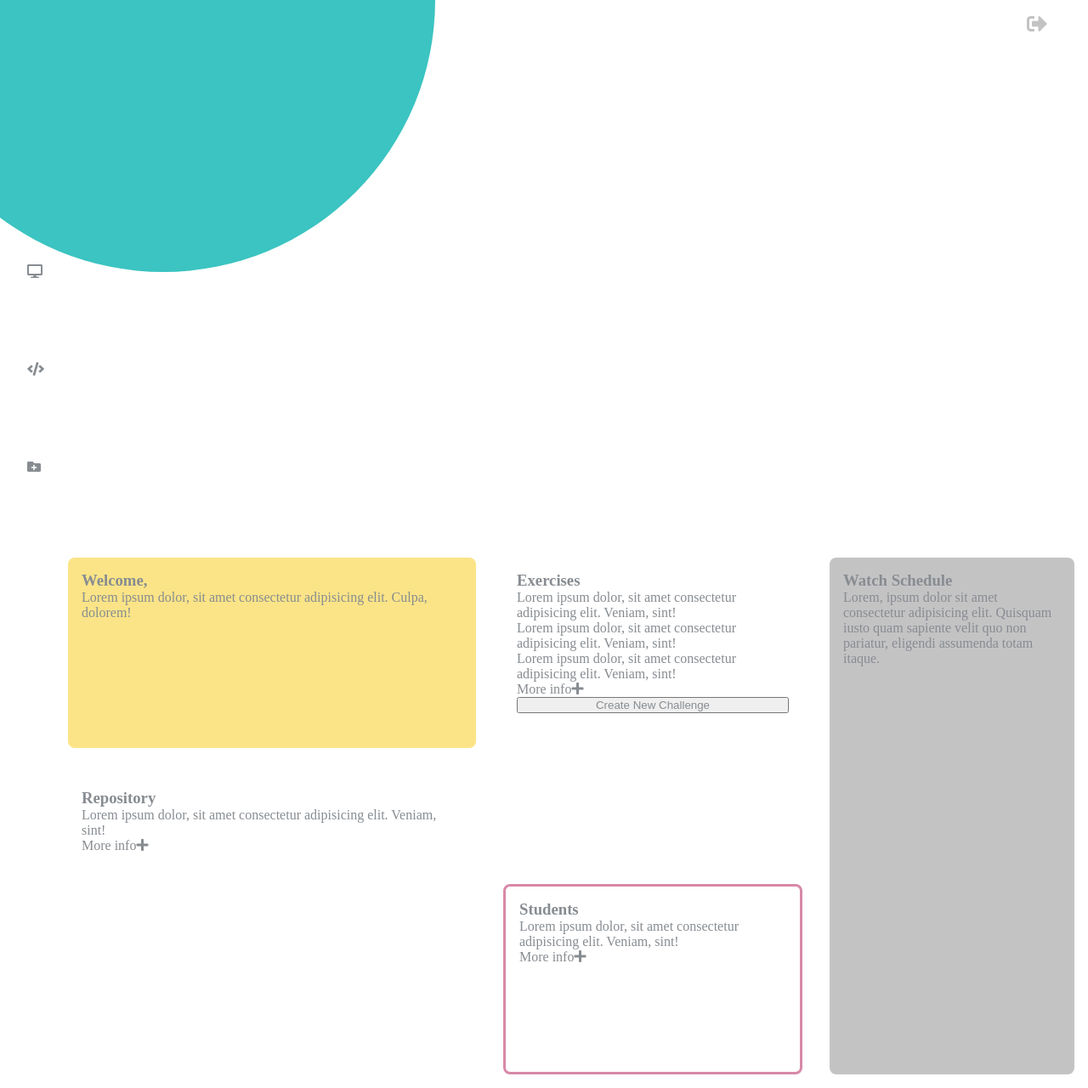
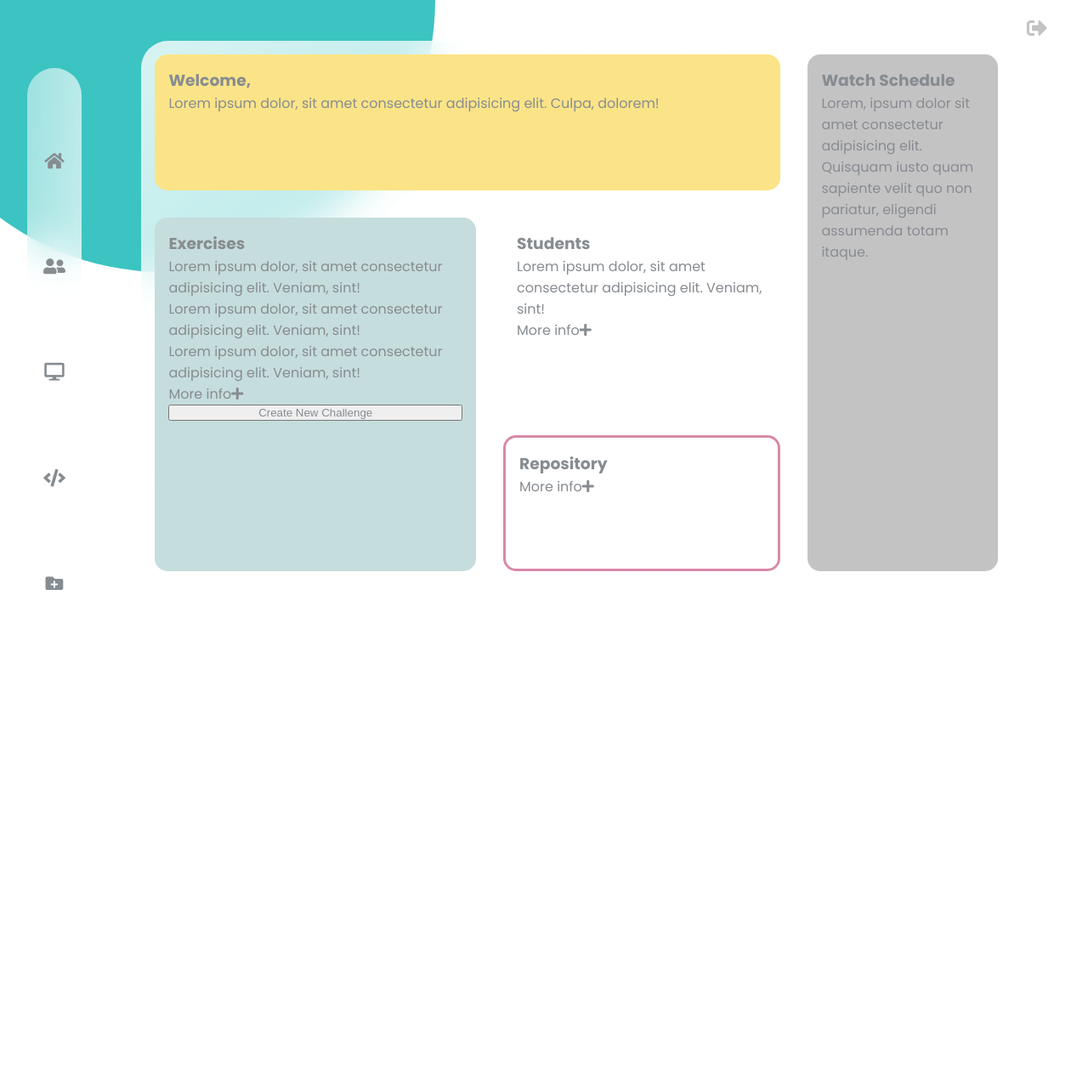
Before and after one commit to basileLeroy/mvc, a PHP site: page /View/coach_profile.php in a window 1280 px wide. Shown: the whole page at 85% size. After the commit the page ends 694 px from the top, so only its background shows below. Run offline with PHP 8.4, Linux system fonts and the light colour scheme.

Commit message:
Change structure for header and nav in includes file

```diff
--- a/View/challenges_display.php
+++ b/View/challenges_display.php
@@ -1,7 +1,9 @@
 <?php
+//This is for the displaying of the previous/exisiting challenges
 
+//TODO: need to set the path with $variable to choose student/coach header.php
 require 'includes/student_header.php';
-//This is for the displaying of the previous/exisiting challenges
+
 ?>
 <div class="challenges">
     <h3>Challenges</h3>
--- a/View/coach_profile.php
+++ b/View/coach_profile.php
@@ -1,27 +1,15 @@
-    <!DOCTYPE html>
-    <html lang="en">
-    <head>
-        <meta charset="UTF-8">
-        <meta name="viewport" content="width=device-width, initial-scale=1.0">
-        <link rel="stylesheet" href="https://use.fontawesome.com/releases/v5.15.2/css/all.css" integrity="sha384-vSIIfh2YWi9wW0r9iZe7RJPrKwp6bG+s9QZMoITbCckVJqGCCRhc+ccxNcdpHuYu" crossorigin="anonymous">
-        <link rel="stylesheet" href="../style/style.css"/>
-        <link rel="icon" type="image/png" href="../style/b.png"/>
-        <title>Becode2U</title>
-    </head>
+<?php
+require 'includes/header.php';
+require 'includes/nav_coach.php';
+?>
 
-
-<body>
-
-<header>
-<?php
-require 'includes/coach_header.php';
-?>
-</header>
-
-<?php require 'includes/vertical_nav.php';?>
         <div class="container">
+            <div class="grid">
             <div class="welcome-msg">
-                    <h3>Welcome,<!-- --><?/*= $_GET["user"] */?> </h3>
+                <h3>Welcome,
+                    <!-- -->
+                    <?/*= $_GET["user"] */?>
+                </h3>
 
                 <?php //TODO: to display welcome msg?>
                 Lorem ipsum dolor, sit amet consectetur adipisicing elit. Culpa, dolorem!
@@ -41,12 +29,13 @@ require 'includes/coach_header.php';
             <div class="watch">
                 <?php //TODO: replace the dummy text for the calendar?>
                 <h3>Watch Schedule</h3>
-                    Lorem, ipsum dolor sit amet consectetur adipisicing elit. Quisquam iusto quam sapiente velit quo non pariatur, eligendi assumenda totam itaque.</div>
+                Lorem, ipsum dolor sit amet consectetur adipisicing elit. Quisquam iusto quam sapiente velit quo non
+                pariatur, eligendi assumenda totam itaque.
+            </div>
 
             <div class="repo">
                 <?php //TODO: replace the dummy text for the repository link?>
                 <h3>Repository</h3>
-                    <p>Lorem ipsum dolor, sit amet consectetur adipisicing elit. Veniam, sint!</p>
                 <a href="">More info<i class="fas fa-plus"></i></a>
             </div>
 
@@ -57,14 +46,8 @@ require 'includes/coach_header.php';
                 <a href="">More info<i class="fas fa-plus"></i></a>
             </div>
             </div>
+        </div>
 
-<footer>
 <?php
 require 'includes/footer.php';
 ?>
-</footer>
-
-
-
-</body>
-</html>
--- a/View/includes/coach_header.php
+++ /dev/null
@@ -1,23 +0,0 @@
-<?php ?>
-
-
-
-
-        <nav class="logout">
-            <a href="#"><i class="fas fa-sign-out-alt"></i></a>
-        </nav>
-
-
-<!--     <section class="glass">
-            <div class="container">
-
-
-                    <div class="vertical-nav">
-                        <a href="coach_profile.php"><i class="fas fa-home"></i></a>
-                        <a href="class_display.php"><i class="fas fa-user-friends"></i></a>
-                        <a href="watch_calendar.php"><i class="fas fa-desktop"></i></a>
-                        <a href="challenges_display.php"><i class="fas fa-code"></i></a>
-                        <a href="create_challenge.php"><i class="fas fa-folder-plus"></i></a>
-                    </div>
-            </div>
-        </section>-->
--- a/View/includes/footer.php
+++ b/View/includes/footer.php
@@ -1,2 +1,9 @@
-<?php ?>
-<div class="circle"></div>
+<footer>
+    <div class="circle"></div>
+</footer>
+
+
+
+</body>
+
+</html>
--- /dev/null
+++ b/View/includes/header.php
@@ -0,0 +1,18 @@
+<!DOCTYPE html>
+    <html lang="en">
+
+    <head>
+        <meta charset="UTF-8">
+        <meta name="viewport" content="width=device-width, initial-scale=1.0">
+        <link rel="stylesheet" href="https://use.fontawesome.com/releases/v5.15.2/css/all.css"
+            integrity="sha384-vSIIfh2YWi9wW0r9iZe7RJPrKwp6bG+s9QZMoITbCckVJqGCCRhc+ccxNcdpHuYu" crossorigin="anonymous">
+        <link rel="icon" type="image/png" href="../style/b.png" />
+        <link rel="stylesheet" href="../style/style.css">
+        <title>Becode2U</title>
+    </head>
+
+    <header>
+        <nav class="logout">
+            <a href="#"><i class="fas fa-sign-out-alt"></i></a>
+        </nav>
+    </header>
--- /dev/null
+++ b/View/includes/nav_coach.php
@@ -0,0 +1,12 @@
+<body>
+
+
+<!-- This is for different user -->
+
+<div class="vertical-nav">
+    <a href="coach_profile.php"><i class="fas fa-home"></i></a>
+    <a href="class_display.php"><i class="fas fa-user-friends"></i></a>
+    <a href="watch_calendar.php"><i class="fas fa-desktop"></i></a>
+    <a href="challenges_display.php"><i class="fas fa-code"></i></a>
+    <a href="create_challenge.php"><i class="fas fa-folder-plus"></i></a>
+</div>
--- a/View/includes/vertical_nav.php
+++ /dev/null
@@ -1,12 +0,0 @@
-<?php ?>
-<section class="glass">
-    <div class="container">
-        <div class="vertical-nav">
-            <a href="coach_profile.php"><i class="fas fa-home"></i></a>
-            <a href="class_display.php"><i class="fas fa-user-friends"></i></a>
-            <a href="watch_calendar.php"><i class="fas fa-desktop"></i></a>
-            <a href="challenges_display.php"><i class="fas fa-code"></i></a>
-            <a href="create_challenge.php"><i class="fas fa-folder-plus"></i></a>
-        </div>
-    </div>
-</section>
--- a/style/style.css
+++ b/style/style.css
@@ -1,3 +1,4 @@
+@import url("https://fonts.googleapis.com/css2?family=Poppins:wght@400;700&display=swap");
 * {
   padding: 0;
   margin: 0;
@@ -5,45 +6,14 @@
           box-sizing: border-box;
 }
 
-main {
-  min-height: 100vh;
-  background-color: #f5f5f5;
-  display: -webkit-box;
-  display: -ms-flexbox;
-  display: flex;
-  -webkit-box-align: center;
-      -ms-flex-align: center;
-          align-items: center;
-  -webkit-box-pack: center;
-      -ms-flex-pack: center;
-          justify-content: center;
-}
-
 a {
   text-decoration: none;
   color: #878c91;
 }
 
-.glass {
-  background-color: white;
-  min-height: 80vh;
-  width: 85%;
-  background: -webkit-gradient(linear, left top, right bottom, from(rgba(255, 255, 255, 0.8)), to(rgba(255, 255, 255, 0.3)));
-  background: linear-gradient(to right bottom, rgba(255, 255, 255, 0.8), rgba(255, 255, 255, 0.3));
-  border-radius: 2rem;
-  Z-index: 3;
-  -webkit-backdrop-filter: blur(1.5rem);
-          backdrop-filter: blur(1.5rem);
-}
-
-.circle {
-  background: #3bc4c1;
-  height: 40rem;
-  width: 40rem;
-  position: absolute;
-  top: -40%;
-  left: -10%;
-  border-radius: 50%;
+body {
+  padding: 3rem 2rem;
+  font-family: 'Poppins', sans-serif;
 }
 
 .logout {
@@ -59,6 +29,9 @@ a {
 }
 
 .vertical-nav {
+  height: 90vh;
+  top: 10vh;
+  width: 5vw;
   display: -webkit-box;
   display: -ms-flexbox;
   display: flex;
@@ -66,35 +39,60 @@ a {
   -webkit-box-direction: normal;
       -ms-flex-direction: column;
           flex-direction: column;
-  -ms-flex-pack: distribute;
-      justify-content: space-around;
-  -ms-grid-row: 1;
-  -ms-grid-row-span: 3;
-  grid-row: 1/4;
-  -ms-grid-column: 1;
-  -ms-grid-column-span: 1;
-  grid-column: 1/2;
+  -webkit-box-align: center;
+      -ms-flex-align: center;
+          align-items: center;
+  -webkit-box-pack: space-evenly;
+      -ms-flex-pack: space-evenly;
+          justify-content: space-evenly;
+  position: absolute;
+  background-color: #f5f5f5;
+  background: -webkit-gradient(linear, left top, right bottom, from(rgba(255, 255, 255, 0.5)), to(rgba(255, 255, 255, 0.8)));
+  background: linear-gradient(to right bottom, rgba(255, 255, 255, 0.5), rgba(255, 255, 255, 0.8));
+  border-radius: 3rem;
+  -webkit-backdrop-filter: blur(1.5rem);
+          backdrop-filter: blur(1.5rem);
 }
 
 .vertical-nav i {
   color: #878c91;
+  font-size: 1.3rem;
+}
+
+.vertical-nav a i:hover {
+  color: #c6dddd;
 }
 
 .container {
+  position: absolute;
+  left: 13vw;
+  margin: auto;
+  width: 80vw;
+  min-height: 90vh;
+  background-color: #f5f5f5;
+  background: -webkit-gradient(linear, left top, right bottom, from(rgba(255, 255, 255, 0.8)), to(rgba(255, 255, 255, 0.3)));
+  background: linear-gradient(to right bottom, rgba(255, 255, 255, 0.8), rgba(255, 255, 255, 0.3));
+  border-radius: 2rem;
+  z-index: 100;
+  -webkit-backdrop-filter: blur(1.5rem);
+          backdrop-filter: blur(1.5rem);
+  color: #878c91;
+}
+
+.grid {
   display: -ms-grid;
   display: grid;
   height: 80vh;
-  -ms-grid-columns: 5% 40% 30% 25%;
-      grid-template-columns: 5% 40% 30% 25%;
-  -ms-grid-rows: 40% 20% 40%;
-      grid-template-rows: 40% 20% 40%;
-  color: #878c91;
+  -ms-grid-columns: 40% 35% 25%;
+      grid-template-columns: 40% 35% 25%;
+  -ms-grid-rows: 30% 40% 30%;
+      grid-template-rows: 30% 40% 30%;
 }
 
-.container div {
+.grid div {
   margin: 1rem;
   padding: 1rem;
-  border-radius: 8px;
+  border-radius: 15px;
   display: -webkit-box;
   display: -ms-flexbox;
   display: flex;
@@ -105,50 +103,62 @@ a {
 }
 
 .welcome-msg {
+  background-color: #fbe487;
   -ms-grid-row: 1;
   -ms-grid-row-span: 1;
   grid-row: 1/2;
-  -ms-grid-column: 2;
-  -ms-grid-column-span: 1;
-  grid-column: 2/3;
-  background-color: #fbe487;
+  -ms-grid-column: 1;
+  -ms-grid-column-span: 2;
+  grid-column: 1/3;
 }
 
 .exercise-list {
-  -ms-grid-row: 1;
+  -ms-grid-column: 1;
+  -ms-grid-column-span: 1;
+  grid-column: 1/2;
+  -ms-grid-row: 2;
   -ms-grid-row-span: 2;
-  grid-row: 1/3;
-  -ms-grid-column: 3;
-  -ms-grid-column-span: 1;
-  grid-column: 3/4;
+  grid-row: 2/4;
+  background-color: #c6dddd;
 }
 
 .watch {
   -ms-grid-row: 1;
   -ms-grid-row-span: 3;
   grid-row: 1/4;
-  -ms-grid-column: 4;
+  -ms-grid-column: 3;
   -ms-grid-column-span: 1;
-  grid-column: 4/5;
+  grid-column: 3/4;
   background-color: #c4c3c4;
 }
 
 .repo {
-  -ms-grid-row: 2;
-  -ms-grid-row-span: 2;
-  grid-row: 2/4;
   -ms-grid-column: 2;
   -ms-grid-column-span: 1;
   grid-column: 2/3;
+  -ms-grid-row: 3;
+  -ms-grid-row-span: 1;
+  grid-row: 3/4;
+  border: 3px solid #d889a7;
 }
 
 .student-list {
-  -ms-grid-row: 3;
+  -ms-grid-column: 2;
+  -ms-grid-column-span: 1;
+  grid-column: 2/3;
+  -ms-grid-row: 2;
   -ms-grid-row-span: 1;
-  grid-row: 3/4;
-  -ms-grid-column: 3;
-  -ms-grid-column-span: 1;
-  grid-column: 3/4;
-  border: 3px solid #d889a7;
+  grid-row: 2/3;
+}
+
+.circle {
+  background: #3bc4c1;
+  height: 40rem;
+  width: 40rem;
+  position: absolute;
+  top: -40%;
+  left: -10%;
+  border-radius: 50%;
+  z-index: -1;
 }
 /*# sourceMappingURL=style.css.map */
--- a/style/style.scss
+++ b/style/style.scss
@@ -1,3 +1,5 @@
+@import url('https://fonts.googleapis.com/css2?family=Poppins:wght@400;700&display=swap');
+
 $turquoise: #3bc4c1;
 $dirty-pink: #d889a7;
 $tiffany: #c6dddd;
@@ -5,35 +7,141 @@ $yellow: #fbe487;
 $grey: #c4c3c4;
 $dark-grey: #878c91;
 
-*{
+* {
   padding: 0;
   margin: 0;
   box-sizing: border-box;
 }
 
-main{
-    min-height: 100vh;
-    background-color: #f5f5f5;
-    display: flex;
-    align-items: center;
-    justify-content: center;
-}
-a{
+
+
+
+a {
   text-decoration: none;
   color: $dark-grey;
 }
 
-.glass{
-    background-color: white;
-    min-height: 80vh;
-    width: 85%;
-    background: linear-gradient(to right bottom, rgba(255, 255, 255, .8), rgba(255, 255, 255, .3));
-    border-radius: 2rem;
-    Z-index: 3;
+body{
+    padding: 3rem 2rem ;
+    font-family: 'Poppins', sans-serif;
+}
+
+
+
+
+.logout {
+  position: absolute;
+  top: 0%;
+  right: 0%;
+  padding: 1rem 3rem;
+
+  font-size: 1.5rem;
+  i {
+    color: $grey;
+  }
+}
+
+
+
+.vertical-nav {
+    height: 90vh;
+    top: 10vh;
+    width: 5vw;
+  display: flex;
+  flex-direction: column;
+
+  align-items: center;
+
+  justify-content: space-evenly;
+    position:absolute;
+
+    background-color: #f5f5f5;
+
+
+  background: linear-gradient(
+    to right bottom,
+    rgba(255, 255, 255, 0.5),
+    rgba(255, 255, 255, 0.8)
+  );
+  border-radius: 3rem;
+
   backdrop-filter: blur(1.5rem);
 
+  // border-right: 1px solid $grey;
+  i {
+    color: $dark-grey;
+    font-size: 1.3rem;;
   }
-.circle{
+  a i:hover{
+    color: $tiffany;
+  }
+}
+
+.container {
+    position: absolute;
+    left:13vw;
+   margin:auto;
+    width: 80vw;
+
+    min-height: 90vh;
+    background-color: #f5f5f5;
+
+
+  background: linear-gradient(
+    to right bottom,
+    rgba(255, 255, 255, 0.8),
+    rgba(255, 255, 255, 0.3)
+  );
+  border-radius: 2rem;
+z-index: 100;
+  backdrop-filter: blur(1.5rem);
+  color: $dark-grey;
+
+}
+.grid{
+  display: grid;
+  height: 80vh;
+  grid-template-columns: 40% 35% 25%;
+  grid-template-rows: 30% 40% 30%;
+  div {
+    margin: 1rem;
+    padding: 1rem;
+    border-radius: 15px;
+    display: flex;
+    flex-direction: column;
+  }
+}
+.welcome-msg {
+
+  background-color: $yellow;
+  grid-row: 1/2;
+  grid-column: 1/3;
+}
+
+.exercise-list {
+    grid-column: 1/2;
+    grid-row: 2/4;
+    background-color: $tiffany;
+}
+
+.watch {
+    grid-row: 1/4;
+    grid-column: 3/4;
+  background-color: $grey;
+}
+.repo {
+    grid-column: 2/3;
+    grid-row: 3/4;
+    border: 3px solid $dirty-pink;
+
+}
+.student-list {
+    grid-column: 2/3;
+    grid-row: 2/3;
+}
+
+
+.circle {
     background: $turquoise;
     height: 40rem;
     width: 40rem;
@@ -41,75 +149,5 @@ a{
     top: -40%;
     left: -10%;
     border-radius: 50%;
+    z-index: -1;
   }
-
-.logout{
-    position:absolute;
-    top: 0%;
-    right: 0%;
-    padding: 1rem 3rem;
-
-    font-size: 1.5rem;
-    i{
-        color: $grey;
-    }
-}
-
-.vertical-nav{
-    display: flex;
-    flex-direction: column;
-    justify-content: space-around;
-    grid-row: 1/4;
-    grid-column: 1/2;
-    // border-right: 1px solid $grey;
-    i{
-        color:$dark-grey;
-    }
-}
-
-.container{
-    display: grid;
-   height: 80vh;
-   grid-template-columns: 5% 40% 30% 25%;
-    grid-template-rows: 40% 20% 40%;
-
-   color: $dark-grey;
-
-
-    div{
-        margin: 1rem;
-        padding: 1rem;
-        border-radius: 8px;
-        display: flex;
-        flex-direction: column;
-
-    }
-}
-
-.welcome-msg{
-    grid-row: 1/2;
-    grid-column: 2/3;
-    background-color: $yellow;
-
-
-}
-
-.exercise-list{
-    grid-row: 1/3;
-    grid-column: 3/4;
-}
-
-.watch{
-    grid-row: 1/4;
-    grid-column: 4/5;
-    background-color: $grey;
-}
-.repo{
-    grid-row: 2/4;
-    grid-column:2/3;
-}
-.student-list{
-    grid-row: 3/4;
-    grid-column: 3/4;
-    border: 3px solid $dirty-pink;
-}
```
Also changed, not shown: View/class_display.php (+7 -6 lines), View/create_challenge.php (+7 -3 lines), View/watch_calendar.php (+7 -5 lines), View/includes/nav_student.php (renamed from View/includes/student_header.php), 1 other file. Lines whose indentation alone changed are shown as unchanged.
